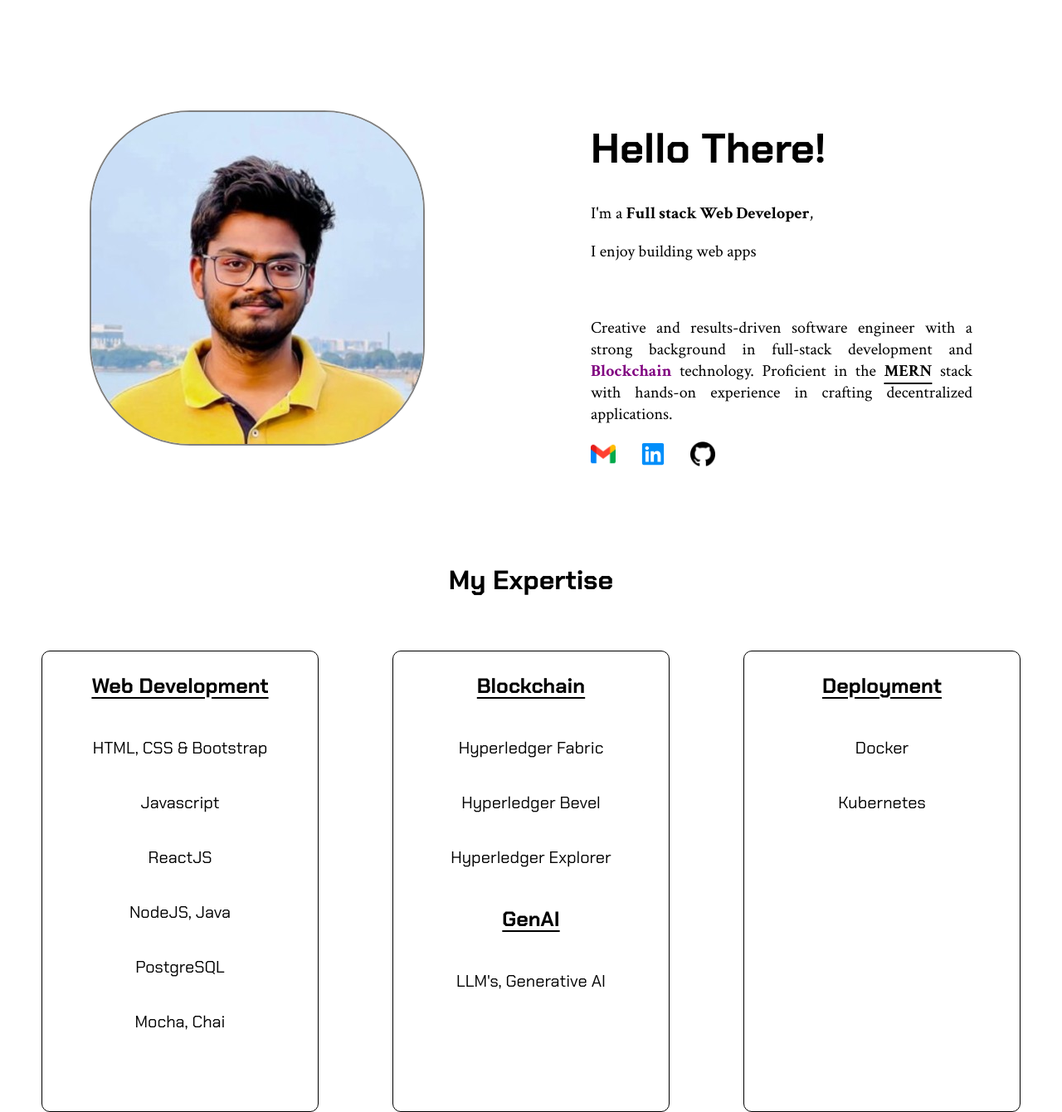
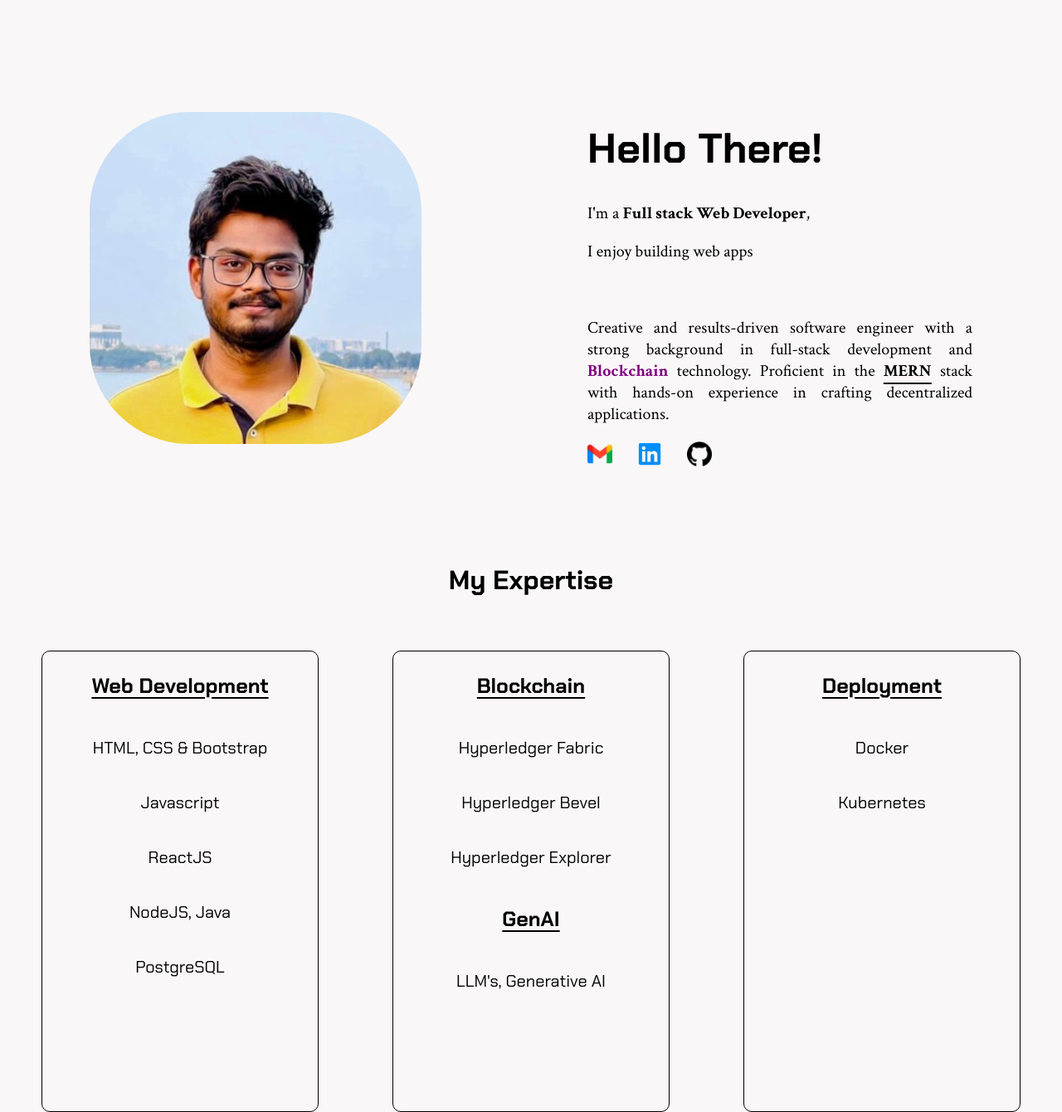
Before and after one commit to Web-Dev-Manoj/web, a plain HTML site: page index.html in a window 1280 px wide. Shown: the part 62-1402 px from the top of the page at 83% size. Drawn offline with Linux system fonts and the light colour scheme; a web font is replaced by a local one.

Commit message:
updating few changes

```diff
--- a/index.html
+++ b/index.html
@@ -68,7 +68,6 @@
                 <p>ReactJS</p>
                 <p>NodeJS, Java</p>
                 <p>PostgreSQL</p>
-                <p>Mocha, Chai</p>
             </div>
         </div>
         <div class="blockchaindev">
--- a/style.css
+++ b/style.css
@@ -4,6 +4,7 @@ html {
 
 body {
     overflow-x: hidden;
+    background: #F9F7F7;
 }
 
 .navbar {
@@ -64,7 +65,7 @@ a:hover {
 #intro-profilepicture>img {
     width: 400px;
     height: 400px;
-    border: 2px solid grey;
+    border: none;
     border-radius: 30%;
     margin: 100px;
     position: relative;
@@ -152,6 +153,8 @@ a:hover {
     margin: 10%;
     border: 1px solid black;
     border-radius: 10px;
+    transition: transform 1s;
+    background: transparent;
 }
 
 .webdevelopment:hover,
@@ -159,6 +162,8 @@ a:hover {
 .deployment:hover {
     transition-duration: 0.25s;
     box-shadow: 10px 10px 5px grey;
+    transform: scale(1.1,1.1);
+    transition-timing-function: ease;
 }
 
 .expertise-headings {
@@ -181,7 +186,6 @@ a:hover {
 .skills>p:hover {
     font-weight: bolder;
     transition-duration: 0.25s;
-    color: purple;
 }
 
 .timeline {
@@ -263,7 +267,7 @@ a:hover {
 }
 
 .project-item:hover {
-    box-shadow: 10px 10px 5px grey;
+    box-shadow: 5px 3px 5px grey;
     transition-duration: 0.25s;
 }
 
```
